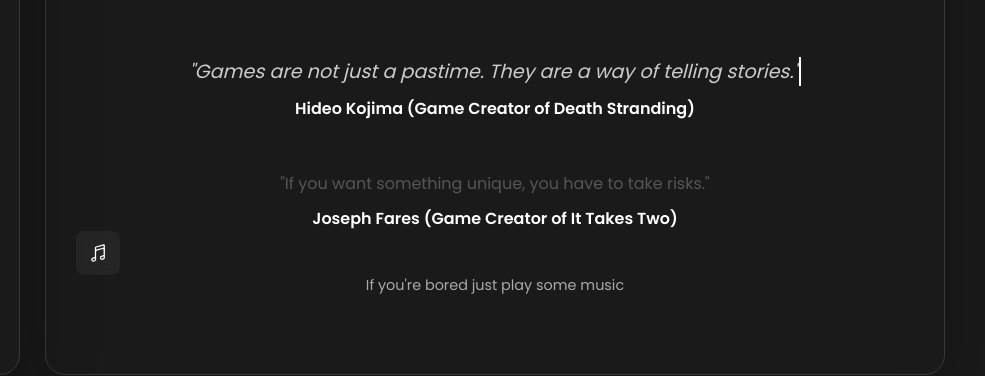
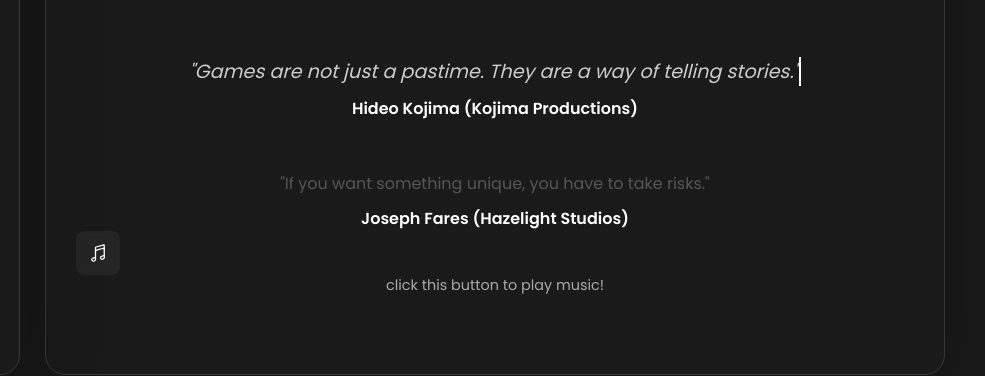
Before and after one commit to riutotakato/portfolio, a website: page index.html in a window 1280 px wide. Shown: the part 578-954 px from the top of the page, 295-1280 px from the left. Drawn offline with nearby package versions, Linux system fonts and the light colour scheme.

Commit message:
update definitive

```diff
--- a/index.html
+++ b/index.html
@@ -256,18 +256,18 @@
         <section class="quote-section">
   <!-- Kojima -->
   <p id="typewriter" class="quote"></p>
-  <p class="author" id="kojima-author">Hideo Kojima (Game Creator of Death Stranding)</p>
+  <p class="author" id="kojima-author">Hideo Kojima (Kojima Productions)</p>
 
   <div style="margin: 50px 0;"></div>
 
   <!-- Fares -->
   <p id="fade-quote" class="fade-quote"></p>
-  <p class="author" id="fares-author">Joseph Fares (Game Creator of It Takes Two)</p>
+  <p class="author" id="fares-author">Joseph Fares (Hazelight Studios)</p>
 
   <button class="btn-music" id="music-btn" aria-label="Toggle Music">
     <ion-icon name="musical-notes-outline"></ion-icon>
   </button>
-  <span class="music-hint" id="music-hint">If you're bored just play some music</span>
+  <span class="music-hint" id="music-hint">click this button to play music!</span>
 </section>
 
 
```
Also changed, not shown: 1 other file.
